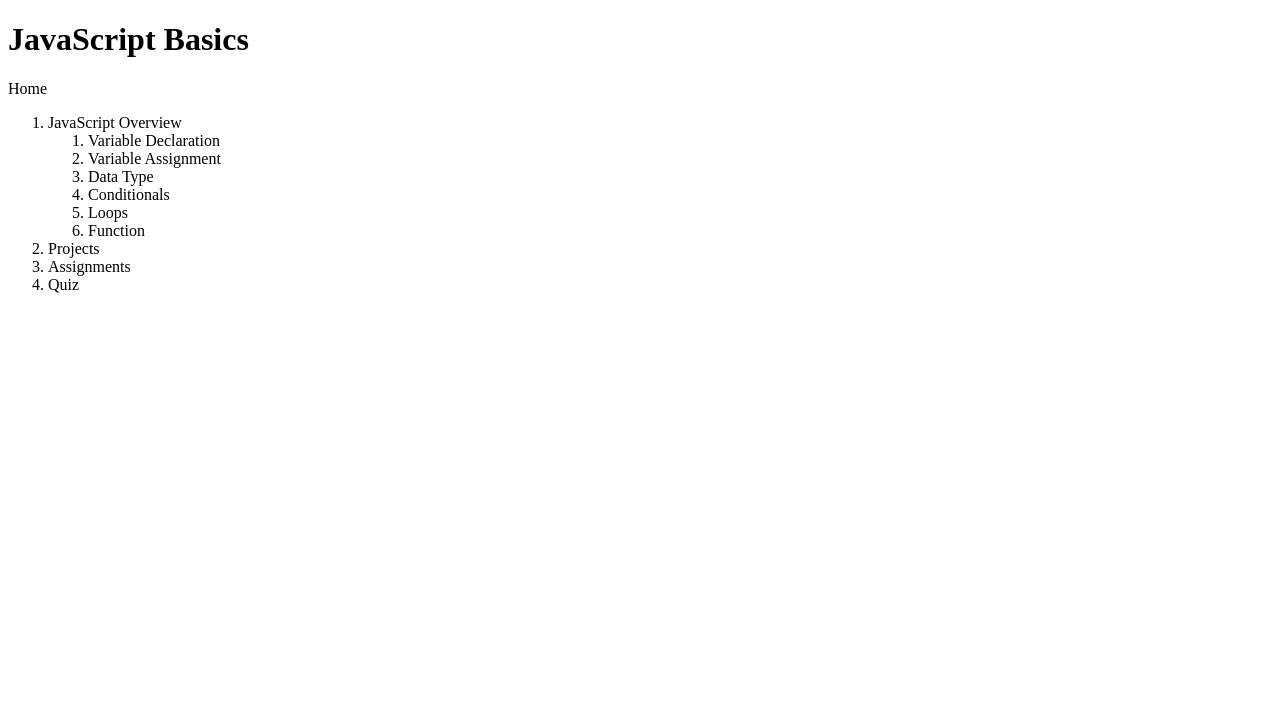
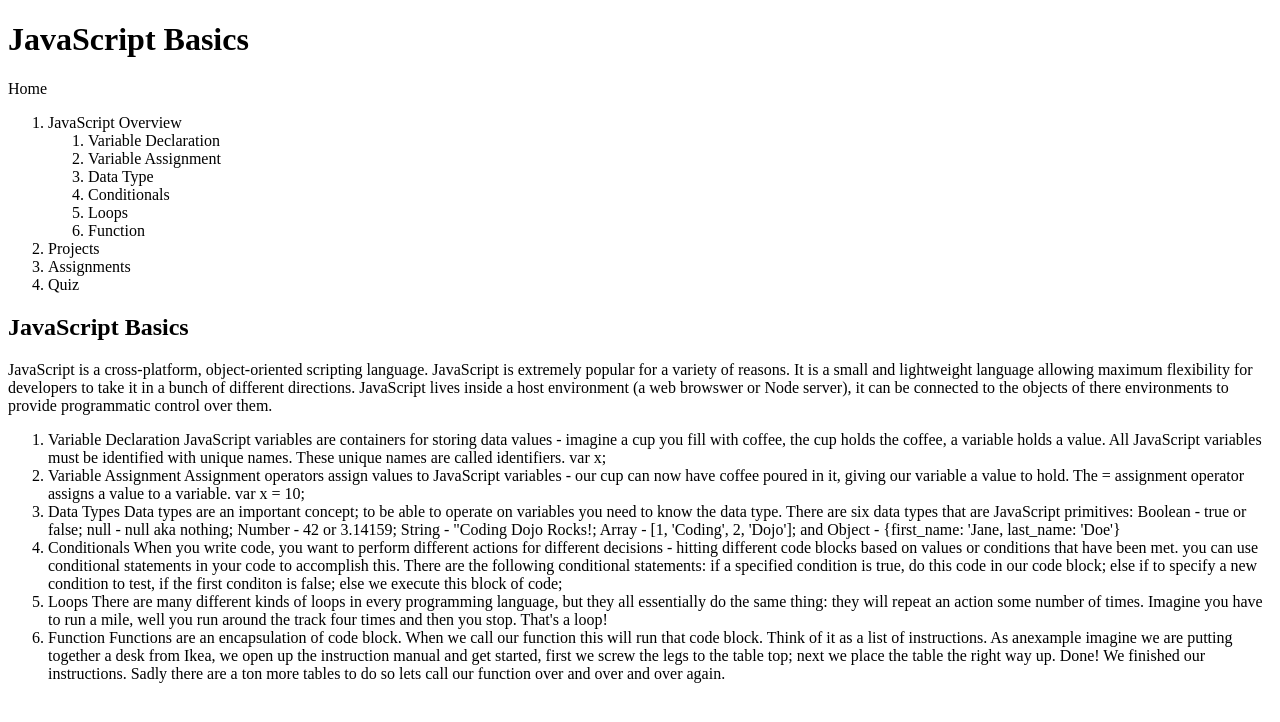
Before and after one commit to cmarr31/coding_dojo, a plain HTML site: page javascript_basics_challenge/index.html in a window 1280 px wide. Drawn offline with Linux system fonts and the light colour scheme.

Commit message:
Construct main data div comprised of an h2 tag, a p tag, and an ordered list.

```diff
--- a/javascript_basics_challenge/index.html
+++ b/javascript_basics_challenge/index.html
@@ -24,5 +24,18 @@
 				<li>Quiz</li>
 			</ol>
 		</div>
+		<div>
+			<h2>JavaScript Basics</h2>
+			<p>JavaScript is a cross-platform, object-oriented scripting language. JavaScript is extremely popular for a variety of reasons. It is a small and lightweight language allowing maximum flexibility for developers to take it in a bunch of different directions. JavaScript lives inside a host environment (a web browswer or Node server), it can be connected to the objects of there environments to provide programmatic control over them.</p>
+			<ol>
+				<li>Variable Declaration JavaScript variables are containers for storing data values - imagine a cup you fill with coffee, the cup holds the coffee, a variable holds a value. All JavaScript variables must be identified with unique names. These unique names are called identifiers. var x;</li>
+				<li>Variable Assignment Assignment operators assign values to JavaScript variables - our cup can now have coffee poured in it, giving our variable a value to hold. The = assignment operator assigns a value to a variable. var x = 10;</li>
+				<li>Data Types Data types are an important concept; to be able to operate on variables you need to know the data type. There are six data types that are JavaScript primitives: Boolean - true or false; null - null aka nothing; Number - 42 or 3.14159; String - "Coding Dojo Rocks!; Array - [1, 'Coding', 2, 'Dojo']; and Object - {first_name: 'Jane, last_name: 'Doe'}</li>
+				<li>Conditionals When you write code, you want to perform different actions for different decisions - hitting different code blocks based on values or conditions that have been met. you can use conditional statements in your code to accomplish this. There are the following conditional statements: if a specified condition is true, do this code in our code block; else if to specify a new condition to test, if the first conditon is false; else we execute this block of code;</li>
+				<li>Loops There are many different kinds of loops in every programming language, but they all essentially do the same thing: they will repeat an action some number of times. Imagine you have to run a mile, well you run around the track four times and then you stop. That's a loop!</li>
+				<li>Function Functions are an encapsulation of code block. When we call our function this will run that code block. Think of it as a list of instructions. As anexample imagine we are putting together a desk from Ikea, we open up the instruction manual and get started, first we screw the legs to the table top; next we place the table the right way up. Done! We finished our instructions. Sadly there are a ton more tables to do so lets call our function over and over and over again.</li>
+			</ol>
+		</div>
+
 	</body>
 </html>
```
